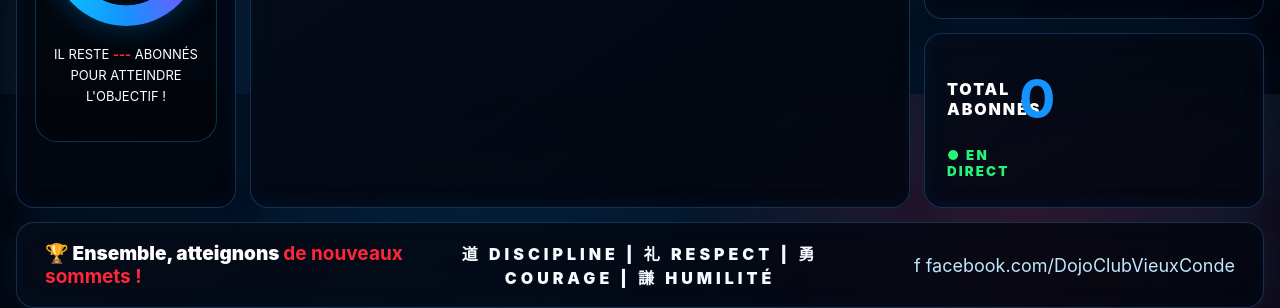
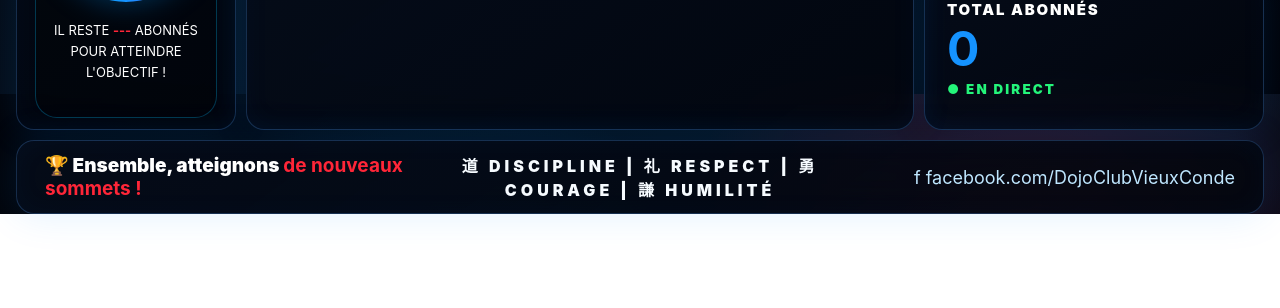
Before and after one commit to gdefer4-dot/SOCIAL-DOJO-STATS, a website: page public/index.html in a window 1280 px wide. Shown: the part 706-1014 px from the top of the page. After the commit the page ends 920 px from the top, so only its background shows below. Drawn offline with Linux system fonts and the light colour scheme; no server answers.

Commit message:
Update style.css

```diff
--- a/public/style.css
+++ b/public/style.css
@@ -526,3 +526,58 @@ body.new-follower-flash::after {
   grid-column: 1 / 4;
   grid-row: 4 / 5;
 }
+/* CORRECTION CADRAGE BAS + TOTAL ABONNÉS */
+
+.dashboard {
+  grid-template-rows: 120px 1fr 250px 74px;
+  gap: 10px;
+}
+
+.chart-card {
+  grid-column: 2 / 3;
+  grid-row: 3 / 4;
+  padding: 14px 20px;
+  overflow: hidden;
+}
+
+canvas {
+  height: 180px;
+  margin-top: 4px;
+}
+
+.footer {
+  grid-column: 1 / 4;
+  grid-row: 4 / 5;
+  min-height: 70px;
+}
+
+.right-panel {
+  grid-column: 3 / 4;
+  grid-row: 2 / 4;
+  gap: 10px;
+}
+
+.total-card {
+  display: flex;
+  flex-direction: column;
+  justify-content: center;
+  align-items: flex-start;
+  padding: 16px 22px;
+  min-height: 120px;
+}
+
+.total-card span {
+  font-size: 15px;
+  line-height: 1.2;
+  margin-bottom: 6px;
+}
+
+.total-card strong {
+  font-size: 48px;
+  line-height: 1;
+  margin: 0;
+}
+
+.total-card small {
+  margin-top: 8px;
+}
```
